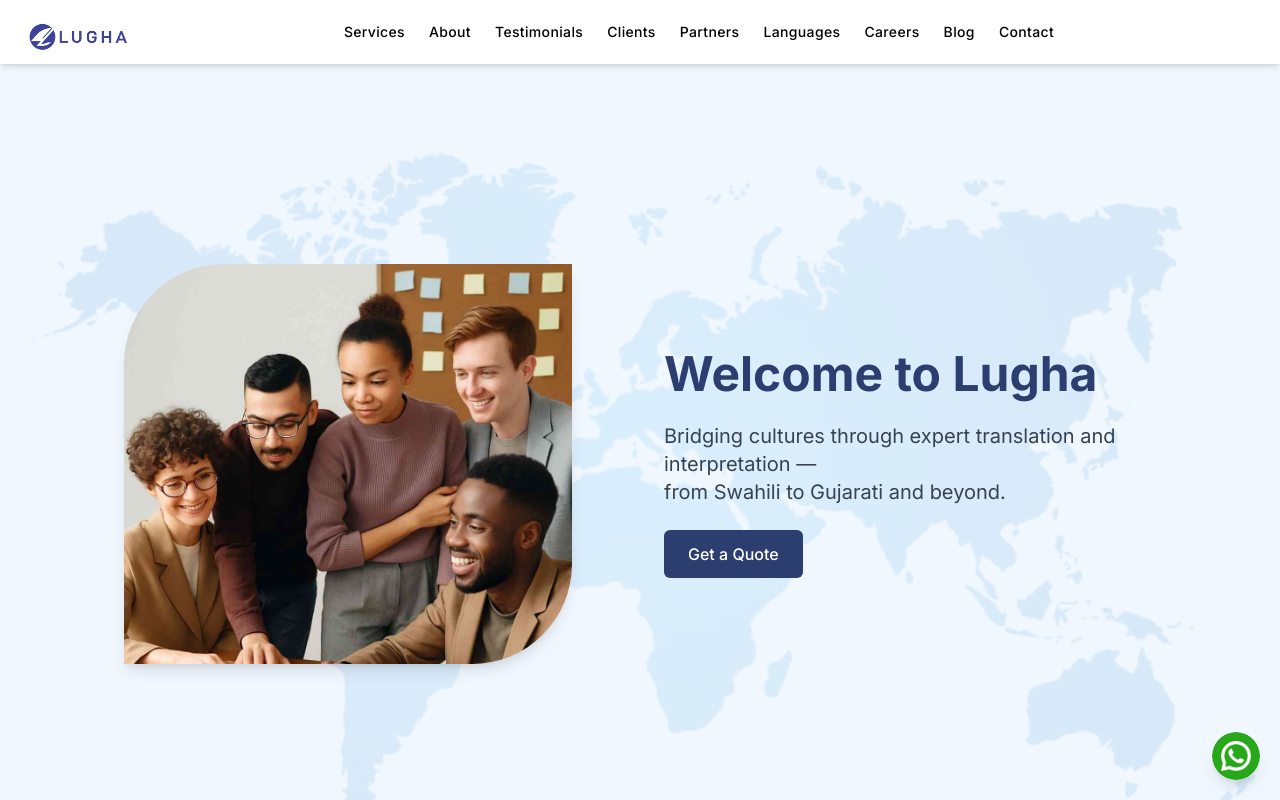
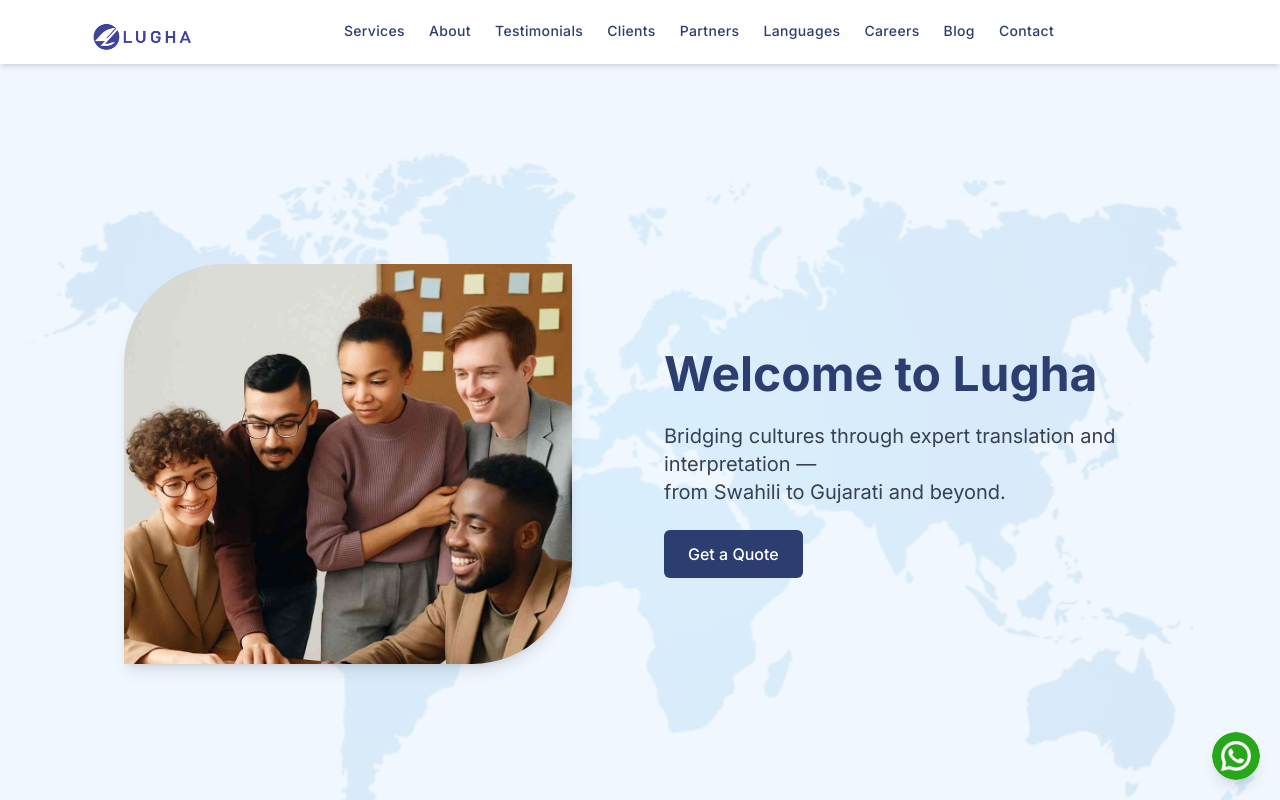
Before and after one commit to devis998/lugha-website1.0, a Next.js app: page / in a window 1280 px wide. Shown: the top 800 px of the page. Built offline with nearby package versions, Linux system fonts and the light colour scheme.

Commit message:
Update Navbar.tsx
Updated

```diff
--- a/app/components/Navbar.tsx
+++ b/app/components/Navbar.tsx
@@ -8,7 +8,7 @@ export default function Navbar() {
 
   return (
     <nav className="bg-white shadow-md sticky top-0 z-30 font-sans">
-      <div className="max-w-7xl mx-auto px-4 h-16 flex items-center justify-between">
+      <div className="max-w-7xl mx-auto px-6 md:px-12 lg:px-20 h-16 flex items-center justify-between">
 
         {/* LOGO */}
         <a href="/" className="pl-2">
@@ -22,28 +22,29 @@ export default function Navbar() {
         </a>
 
         {/* NAV LINKS (DESKTOP) */}
-        <div className="hidden md:flex items-center flex-1 justify-center space-x-6 text-lugha-primary font-medium text-sm tracking-wide">
-          <a href="#services" className="hover:text-lugha-accent transition">Services</a>
-          <a href="#about" className="hover:text-lugha-accent transition">About</a>
-          <a href="#testimonials" className="hover:text-lugha-accent transition">Testimonials</a>
-          <a href="#clients" className="hover:text-lugha-accent transition">Clients</a>
-          <a href="#partners" className="hover:text-lugha-accent transition">Partners</a>
-          <a href="#languages" className="hover:text-lugha-accent transition">Languages</a>
-          <a href="#careers" className="hover:text-lugha-accent transition">Careers</a>
-          <a href="#blog" className="hover:text-lugha-accent transition">Blog</a>
-          <a href="#contact" className="hover:text-lugha-accent transition">Contact</a>
+        <div className="hidden md:flex items-center flex-1 justify-center space-x-6 text-lugha-navy font-medium text-sm tracking-wide">
+          {[
+            'services', 'about', 'testimonials', 'clients', 'partners',
+            'languages', 'careers', 'blog', 'contact'
+          ].map(link => (
+            <a
+              key={link}
+              href={`#${link}`}
+              className="relative hover:text-lugha-coral transition duration-200 after:content-[''] after:block after:w-0 after:h-[2px] after:bg-lugha-coral after:transition-all after:duration-300 hover:after:w-full"
+            >
+              {link.charAt(0).toUpperCase() + link.slice(1)}
+            </a>
+          ))}
         </div>
 
-        {/* HAMBURGER / CLOSE ICON (MOBILE) */}
+        {/* HAMBURGER ICON (MOBILE) */}
         <div className="md:hidden pr-2">
-          <button onClick={() => setIsOpen(!isOpen)} className="text-lugha-primary focus:outline-none">
+          <button onClick={() => setIsOpen(!isOpen)} className="text-lugha-navy focus:outline-none">
             {isOpen ? (
-              // X icon
               <svg className="w-6 h-6" fill="none" stroke="currentColor" viewBox="0 0 24 24">
                 <path strokeLinecap="round" strokeLinejoin="round" strokeWidth="2" d="M6 18L18 6M6 6l12 12" />
               </svg>
             ) : (
-              // Hamburger
               <svg className="w-6 h-6" fill="none" stroke="currentColor" viewBox="0 0 24 24">
                 <path strokeLinecap="round" strokeLinejoin="round" strokeWidth="2" d="M4 6h16M4 12h16M4 18h16" />
               </svg>
@@ -54,16 +55,19 @@ export default function Navbar() {
 
       {/* MOBILE MENU */}
       {isOpen && (
-        <div className="md:hidden bg-lugha-accent/10 px-4 pb-4 pt-2 flex flex-col space-y-2 text-center text-lugha-primary font-medium">
-          <a href="#services" className="hover:text-lugha-accent transition">Services</a>
-          <a href="#about" className="hover:text-lugha-accent transition">About</a>
-          <a href="#testimonials" className="hover:text-lugha-accent transition">Testimonials</a>
-          <a href="#clients" className="hover:text-lugha-accent transition">Clients</a>
-          <a href="#partners" className="hover:text-lugha-accent transition">Partners</a>
-          <a href="#languages" className="hover:text-lugha-accent transition">Languages</a>
-          <a href="#careers" className="hover:text-lugha-accent transition">Careers</a>
-          <a href="#blog" className="hover:text-lugha-accent transition">Blog</a>
-          <a href="#contact" className="hover:text-lugha-accent transition">Contact</a>
+        <div className="md:hidden bg-lugha-mist px-6 pb-4 pt-2 flex flex-col space-y-2 text-center text-lugha-navy font-medium">
+          {[
+            'services', 'about', 'testimonials', 'clients', 'partners',
+            'languages', 'careers', 'blog', 'contact'
+          ].map(link => (
+            <a
+              key={link}
+              href={`#${link}`}
+              className="hover:text-lugha-coral transition"
+            >
+              {link.charAt(0).toUpperCase() + link.slice(1)}
+            </a>
+          ))}
         </div>
       )}
     </nav>
```
